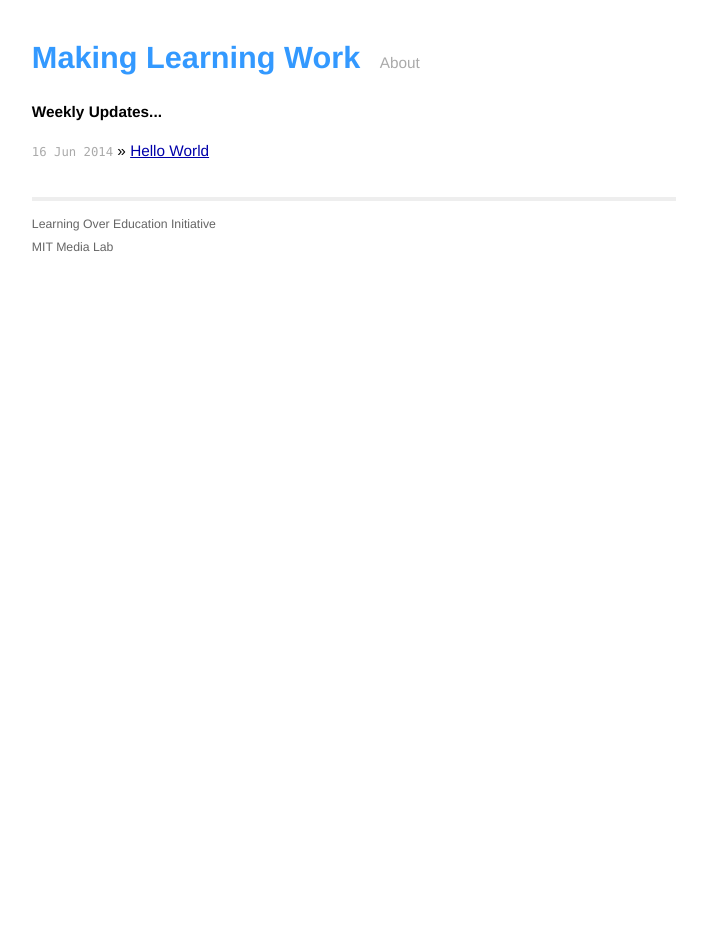
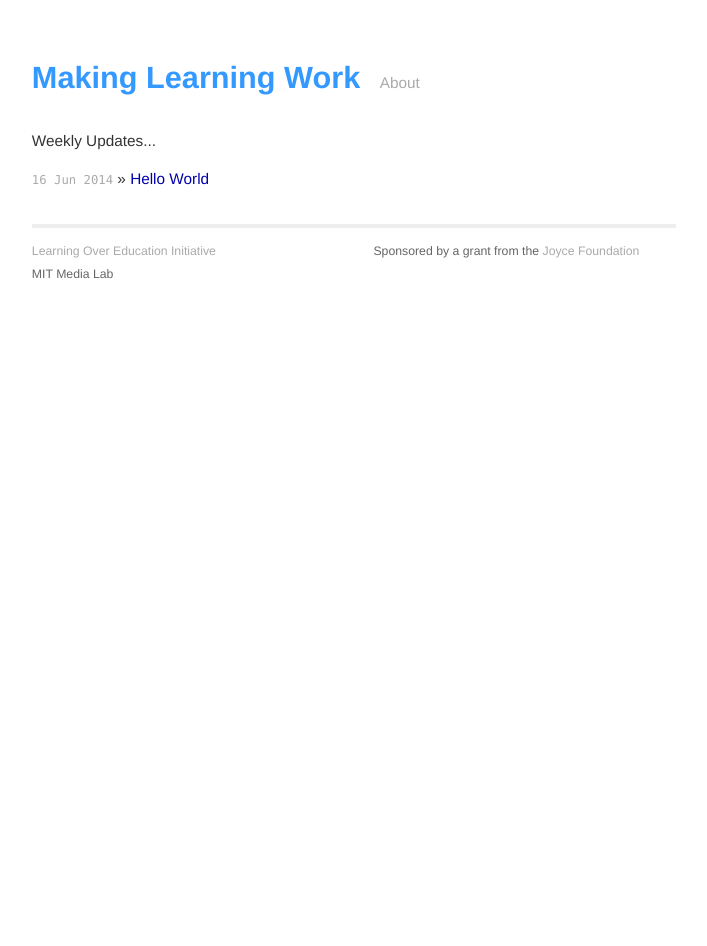
Before and after one commit to mitmedialab/mlw.media.mit.edu, a Jekyll site: the page built from index.html, in a window 1280 px wide. Shown: the whole page, without its empty margins (286-993 px from the left). Built offline with Jekyll 4.4.1, drawn with Linux system fonts in a browser that asks for light colours; nearby versions of some CDN libraries; Markdown is read by kramdown in place of the engine named in the settings.

Commit message:
updated with joyce ftdn text

```diff
--- a/_layouts/default.html
+++ b/_layouts/default.html
@@ -6,6 +6,8 @@
         <title>{{ page.title }}</title>
         <meta name="viewport" content="width=device-width">
 
+        <!-- Bootstrap styles -->
+        <link rel="stylesheet" href="http://netdna.bootstrapcdn.com/bootstrap/3.1.1/css/bootstrap.min.css">
         <!-- syntax highlighting CSS -->
         <link rel="stylesheet" href="{{ site.baseurl }}/css/syntax.css">
 
@@ -18,7 +20,7 @@
 
         <div class="site">
           <div class="header">
-            <h1 class="title"><a href="{{site.baseurl}}/">{{ site.name }}</a></h1>
+            <h1 class="title"><strong><a href="{{site.baseurl}}/">{{ site.name }}</a></strong></h1>
             <a class="extra" href="{{site.baseurl}}/about.html">About</a>
           </div>
 
@@ -27,18 +29,19 @@
           <div class="footer">
             <div class="contact">
               <p>
-                Learning Over Education Initiative<br />
+                <a href="http://learn.media.mit.edu"> Learning Over Education Initiative </a><br />
                 MIT Media Lab<br />
               </p>
             </div>
-            <!-- <div class="contact">
+            <div class="contact pull-right">
               <p>
-                <a href="https://github.com/yourusername">github.com/yourusername</a><br />
-                <a href="https://twitter.com/yourusername">twitter.com/yourusername</a><br />
+                Sponsored by a grant from the <a href="http://www.joycefdn.org/"> Joyce Foundation</a>
+                <!-- <a href="https://github.com/yourusername">github.com/yourusername</a><br />
+                <a href="https://twitter.com/yourusername">twitter.com/yourusername</a><br /> -->
               </p>
-            </div> -->
+            </div>
           </div>
         </div>
-
+    <script src="http://netdna.bootstrapcdn.com/bootstrap/3.1.1/js/bootstrap.min.js"></script>
     </body>
 </html>
--- a/css/main.css
+++ b/css/main.css
@@ -22,10 +22,17 @@ body {
 }
 
 h1, h2, h3, h4, h5, h6 {
-  font-size: 100%; }
+  font-size: 100%;
+  margin-top: 0.5em;
+}
 
-h1 { margin-bottom: 1em; }
-p { margin: 1em 0; }
+h1 {
+  margin-bottom: 1em;
+}
+
+p {
+  margin: 1em 0;
+}
 
 a         { color: #00a; }
 a:hover   { color: #000; }
@@ -111,7 +118,7 @@ a:visited { color: #3399FF; }
 }
 
 .footer .contact a {
-  color: #8085C1;
+  color: #aaa;
 }
 
 .footer .rss {
```
Also changed, not shown: images/joyce.png (added), 5 other files.
